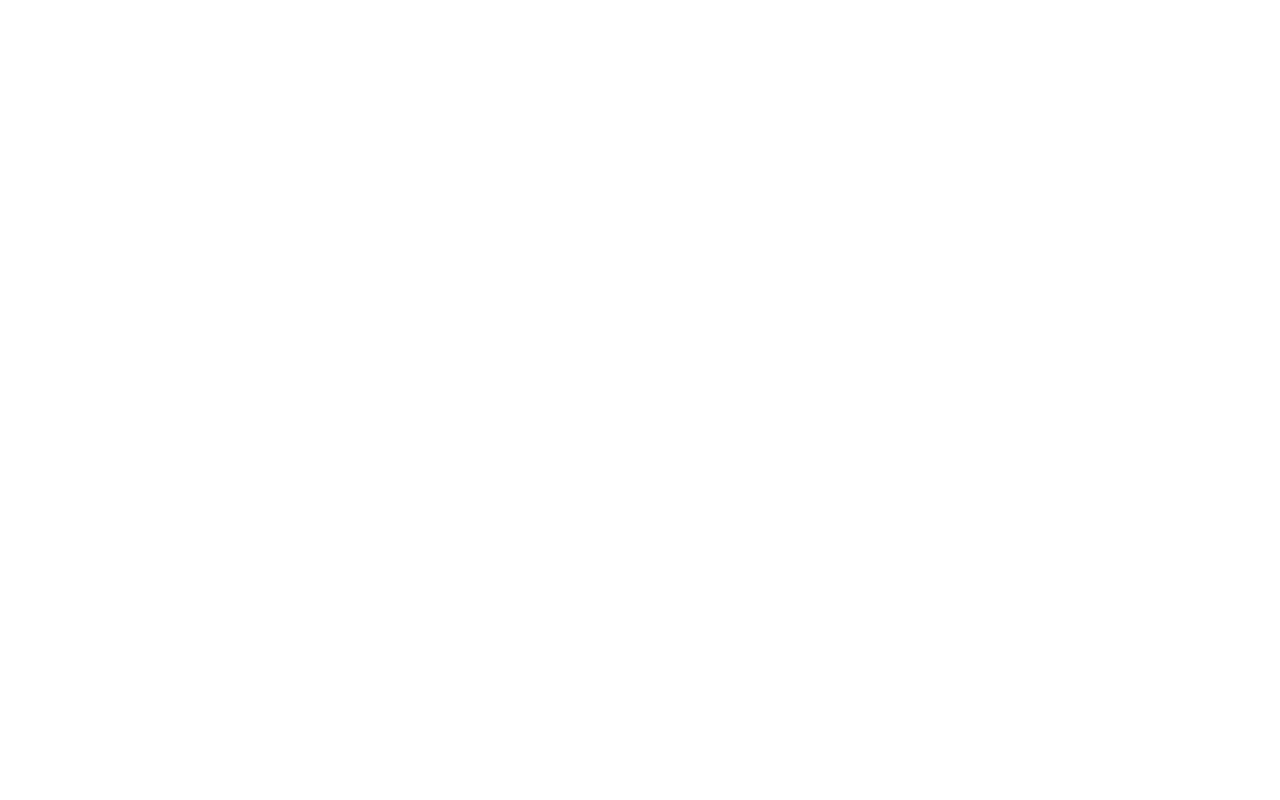
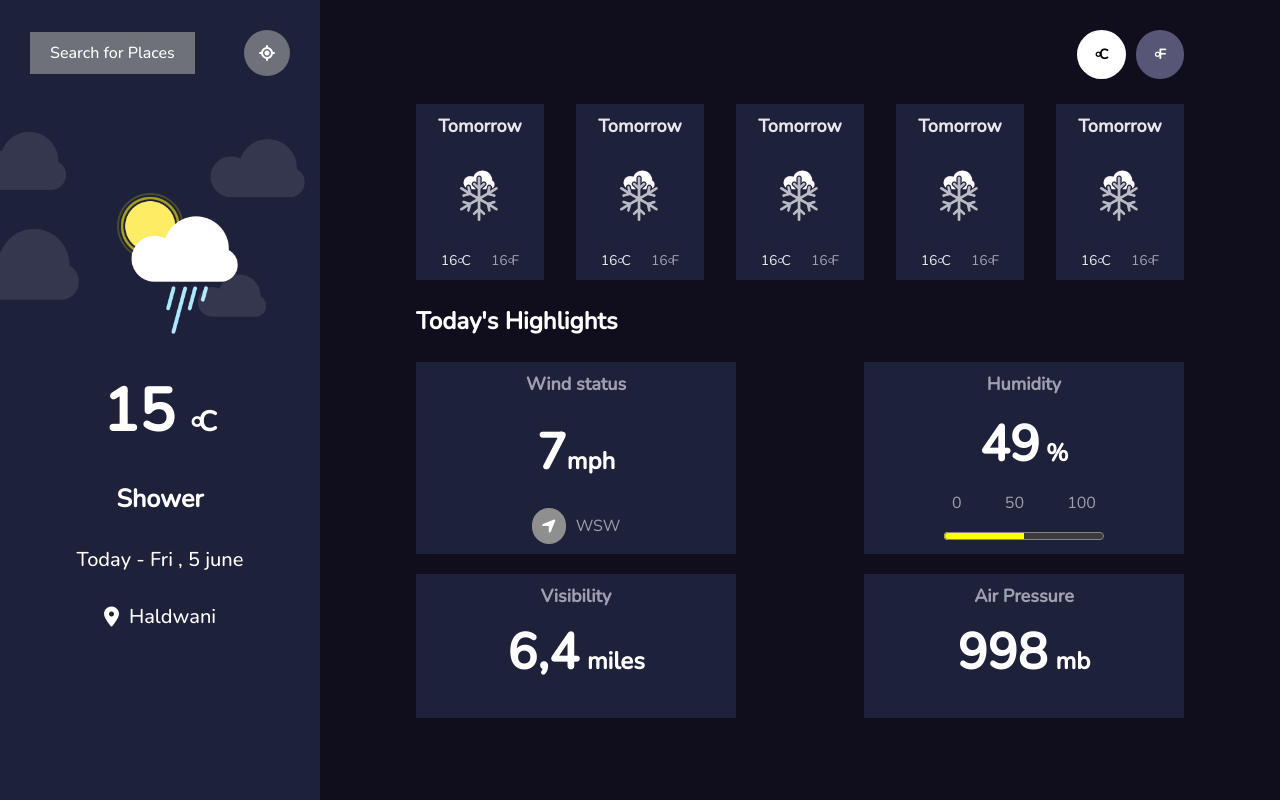
Before and after one commit to Vikaspundir24/Weather-App-Project, a plain HTML site: page index.html in a window 1280 px wide. Drawn offline with nearby package versions, Linux system fonts and the light colour scheme.

Commit message:
design done

```diff
--- a/index.html
+++ b/index.html
@@ -1,19 +1,168 @@
 <!DOCTYPE html>
 <html lang="en">
+
 <head>
     <meta charset="UTF-8">
     <meta http-equiv="X-UA-Compatible" content="IE=edge">
     <meta name="viewport" content="width=device-width, initial-scale=1.0">
     <title>Weather App</title>
     <link rel="stylesheet" href="style.css">
+    <script src="https://kit.fontawesome.com/838bd0068c.js" crossorigin="anonymous"></script>
+
 </head>
+
 <body>
+
+    <!-- ======LEFT 1======= -->
     <div class="left-main">
+        <div class="nav-left">
+            <div class="tapSearch">Search for Places</div>
+            <i  class="fa-solid fa-location-crosshairs"></i>
+        </div>
+        <div class="img1-left">
+            <img class="bgImg" src="Material/Cloud-background.png" alt="">
+            <img class="mainImg" src="Material/Shower.png" alt="">
+        </div>
+        <div class="temp-left">
+            <h2>15 <span>৹C</span></h2>
+        </div>
+        <div class="type-left">
+            <H4>Shower</H4>
+        </div>
+        <div class="foot1-left">
+            <p>Today - Fri , 5 june</p>
+        </div>
+        <div class="foot2-left">
+            <i class="fa-solid fa-location-dot"></i>
+            <p>Haldwani</p>
+        </div>
+    </div>
 
+    <!-- ==== LEFT 2====== -->
+
+    <div class="left-main2">
+        <div class="cross">
+            <i class="fa-solid fa-xmark"></i>
+        </div>
+
+        <div class="search-main2">
+            <input type="text" name="" id="inputForm" placeholder="🔎 Search Location">
+            <input type="submit" class="submitBtn">
+        </div>
+
+        <div class="answers-main2">
+            <p>London</p>
+            <p>></p>
+        </div>
     </div>
+
+    <!-- ==== RIGHT MAIN ====== -->
     <div class="right-main">
+
+        <div class="wrapper">
+            <div class="head-right ">
+                <h6 class="cel">৹C</h6>
+                <h6 class="fah">৹F</h6>
+            </div>
+
+
+            <div class="cards-right ">
+                <div class="card1 card">
+                    <h6 class="day">Tomorrow</h6>
+                    <img class="mainImg2" src="Material/Hail.png" alt="">
+                    <div class="foot-card">
+                        <p class="maxTemp">16৹C</p>
+                        <p class="minTemp">16৹F</p>
+                    </div>
+                </div>
+                <div class="card2 card">
+                    <h6 class="day">Tomorrow</h6>
+                    <img class="mainImg2" src="Material/Hail.png" alt="">
+                    <div class="foot-card">
+                        <p class="maxTemp">16৹C</p>
+                        <p class="minTemp">16৹F</p>
+                    </div>
+                </div>
+                <div class="card3 card">
+                    <h6 class="day">Tomorrow</h6>
+                    <img class="mainImg2" src="Material/Hail.png" alt="">
+                    <div class="foot-card">
+                        <p class="maxTemp">16৹C</p>
+                        <p class="minTemp">16৹F</p>
+                    </div>
+                </div>
+                <div class="card4 card">
+                    <h6 class="day">Tomorrow</h6>
+                    <img class="mainImg2" src="Material/Hail.png" alt="">
+                    <div class="foot-card">
+                        <p class="maxTemp">16৹C</p>
+                        <p class="minTemp">16৹F</p>
+                    </div>
+                </div>
+                <div class="card5 card">
+                    <h6 class="day">Tomorrow</h6>
+                    <img class="mainImg2" src="Material/Hail.png" alt="">
+                    <div class="foot-card">
+                        <p class="maxTemp">16৹C</p>
+                        <p class="minTemp">16৹F</p>
+                    </div>
+                </div>
+            </div>
+
+
+            <div class="heading-right ">
+                <h2>Today's Highlights</h2>
+            </div>
+
+            <div class="containers-right ">
+
+
+                <div class="top-cont">
+                    <div class="container1 cont">
+                        <h6 class="status">Wind status</h6>
+                        <h5 class="percent"><span>7</span>mph</span></h5>
+                        <div class="foot-cont">
+                            <i class="fa-solid fa-location-arrow"></i>
+                            <p>WSW</p>
+                        </div>
+
+                    </div>
+                    <div class="container2 cont">
+                        <h6 class="status">Humidity</h6>
+                        <h5 class="percent"> <span>49</span> %</h5>
+                        <div class="units">
+                            <p>0</p>
+                            <p>50</p>
+                            <p>100</p>
+                        </div>
+                        <progress id="progBar" value="50" max="100"></progress>
+                    </div>
+                </div>
+                <div class="bottom-cont">
+                    <div class="container3 con">
+                        <h6 class="visible">Visibility</h6>
+                        <h5 class="visibleValue"><span>6,4</span>miles</h5>
+                    </div>
+                    <div class="container4 con">
+
+                        <h6 class="Ap">Air Pressure</h6>
+                        <h5 class="Apvalue"><span>998</span>mb</h5>
+
+                    </div>
+                </div>
+
+            </div>
+        </div>
+
+
+
 
     </div>
 
+
+
+
+
 </body>
+
 </html>
--- a/style.css
+++ b/style.css
@@ -0,0 +1,315 @@
+@import url('https://fonts.googleapis.com/css2?family=Nunito:wght@400;500&display=swap');
+
+*{
+    padding: 0px;
+    margin: 0px;
+    box-sizing: border-box;
+}
+
+body{
+    font-family: 'Nunito', sans-serif;
+    display: flex;
+    height: 100vh;
+    width: 100vw;
+}
+
+/* ====left 1===== */
+.left-main{
+    color: white;
+    display: flex;
+    flex-direction: column;
+    background-color: #1E213A;
+    width: 25vw;
+    padding: 30px;
+    gap: 30px;
+}
+
+.nav-left{
+    display: flex;
+    justify-content: space-between;
+    align-items: center;
+}
+
+.fa-location-crosshairs{
+    padding: 15px;
+    border-radius: 30px;
+    background-color: #6E707A;
+}
+
+.tapSearch{
+    font-weight: 500;
+    background-color: #6E707A;
+    padding: 10px 20px;
+}
+
+.bgImg{
+    opacity: .1;
+    width: 30vw;
+    position: absolute;
+    left: -60px;
+}
+.mainImg{
+    width: 10vw;
+    margin-top: 80px;
+    margin-left: 80px;
+}
+
+.temp-left , .type-left , .foot1-left , .foot2-left{
+display: flex;
+justify-content: center;
+align-items: center;
+}
+
+.temp-left h2{
+    font-size: 60px;
+}
+
+.temp-left h2 span{
+    font-size: 28px;
+}
+
+.type-left{
+    font-size: 25px;
+
+}
+
+.foot1-left , .foot2-left{
+    font-size: 20px;
+    font-weight: 500;
+}
+
+.foot2-left{
+    gap: 10px;
+}
+
+
+/* =====left 2==== */
+.left-main2{
+    display: none;
+    flex-direction: column;
+    gap: 30px;
+    width: 25vw;
+    padding: 30px;
+    background-color: #1E213A;
+}
+
+.cross{
+    display: flex;
+    align-items: flex-end;
+    justify-content: flex-end ;
+}
+
+.fa-xmark{
+    background-color: #6E707A;
+    padding: 8px;
+    border-radius: 6px;
+}
+
+.search-main2{
+    display: flex;
+    justify-content: space-between;
+    align-items: center;
+
+}
+#inputForm{
+    border: 1px solid #E7E7EB;
+    background-color: #1E213A;
+    padding: 10px 20px;
+}
+
+.submitBtn{
+    border-radius: 5px;
+    color: white;
+    border: none;
+    background-color: #3C47E9;
+    padding: 10px 20px;
+}
+
+.answers-main2{
+    color: white;
+    padding: 10px 20px ;
+    border: 2px solid #6E707A;
+    margin-top: 10px;
+    display: flex;
+    justify-content: space-between;
+    align-content: center;
+}
+
+/* =========right =========== */
+.right-main{
+    margin-top: -20px;
+    width: 75vw;
+    background-color: #100E1D;
+}
+
+.wrapper{
+
+    gap: 25px;
+    display: flex;
+    flex-direction: column;
+    margin: auto;
+    width: 60vw;
+}
+.head-right{
+    margin-top:50px;
+    gap: 10px;
+    display: flex;
+    align-items: center;
+    justify-content: flex-end;
+}
+.head-right h6{
+    font-size: 14px;
+    padding: 15px 18px;
+    border-radius: 30px;
+}
+.fah{
+    background-color:#585676;
+    color: white;
+}
+.cel{
+    background-color: white;
+    color: black;
+}
+
+.cards-right{
+
+    display: flex;
+    align-items: center;
+    justify-content: space-between;
+}
+
+.card{
+    height: 22vh;
+    width: 10vw;
+    padding: 10px 20px;
+    display: flex;
+    flex-direction: column;
+    align-items: center;
+    justify-content: space-between;
+    background-color: #1E213A;
+}
+
+.day, .maxTemp{
+    color: #E7E7EB;
+}
+
+.day{
+    font-size: 18px;
+}
+
+.mainImg2{
+    height: 62px;
+    margin-right: 20px;
+    margin-bottom: 10px;
+}
+.foot-card{
+    display: flex;
+    justify-content: space-between;
+    gap: 20px;
+    font-size: 14px;
+}
+
+.minTemp{
+    color: #A09FB1;
+}
+
+.heading-right h2{
+
+   color: white;
+}
+
+.containers-right{
+
+}
+
+.top-cont{
+    display: flex;
+    justify-content: space-between;
+    align-items: center;
+}
+
+.cont{
+    height: 24vh;
+    width: 25vw;
+    background-color: #1E213A;
+    padding: 10px 20px;
+    display: flex;
+    flex-direction: column;
+    align-items: center;
+    justify-content: space-between;
+}
+
+.status{
+    color: #A09FB1;
+    font-size: 18px;
+}
+.percent{
+    color: white;
+    font-size: 24px;
+}
+.percent span{
+    font-size:  50px;
+}
+
+.units{
+    color: #A09FB1;
+    display: flex;
+    width: 18vw;
+    justify-content: space-evenly;
+}
+#progBar{
+    accent-color: yellow;
+}
+.foot-cont{
+    color: #A09FB1;
+    display: flex;
+    align-items: center;
+    gap: 10px;
+}
+
+.fa-location-arrow{
+    color: white;
+    border-radius: 20px;
+    padding: 10px;
+    background-color:  #8f8f8f;
+}
+
+.bottom-cont{
+    margin-top: 20px;
+    display: flex;
+    justify-content: space-between;
+    align-items: center;
+}
+
+.con{
+    height: 18vh;
+    width: 25vw;
+    background-color: #1E213A;
+    padding: 10px 20px;
+    display: flex;
+    flex-direction: column;
+    align-items: center;
+    gap: 10px;
+}
+
+.visible , .Ap{
+    color: #A09FB1;
+    font-size: 18px;
+}
+
+.Apvalue{
+    color: white;
+    font-size: 24px;
+}
+.Apvalue span{
+    margin-right: 8px;
+    font-size:  50px;
+}
+.visibleValue{
+    color: white;
+    font-size: 24px;
+}
+.visibleValue span{
+    margin-right: 8px;
+    font-size:  50px;
+}
```
